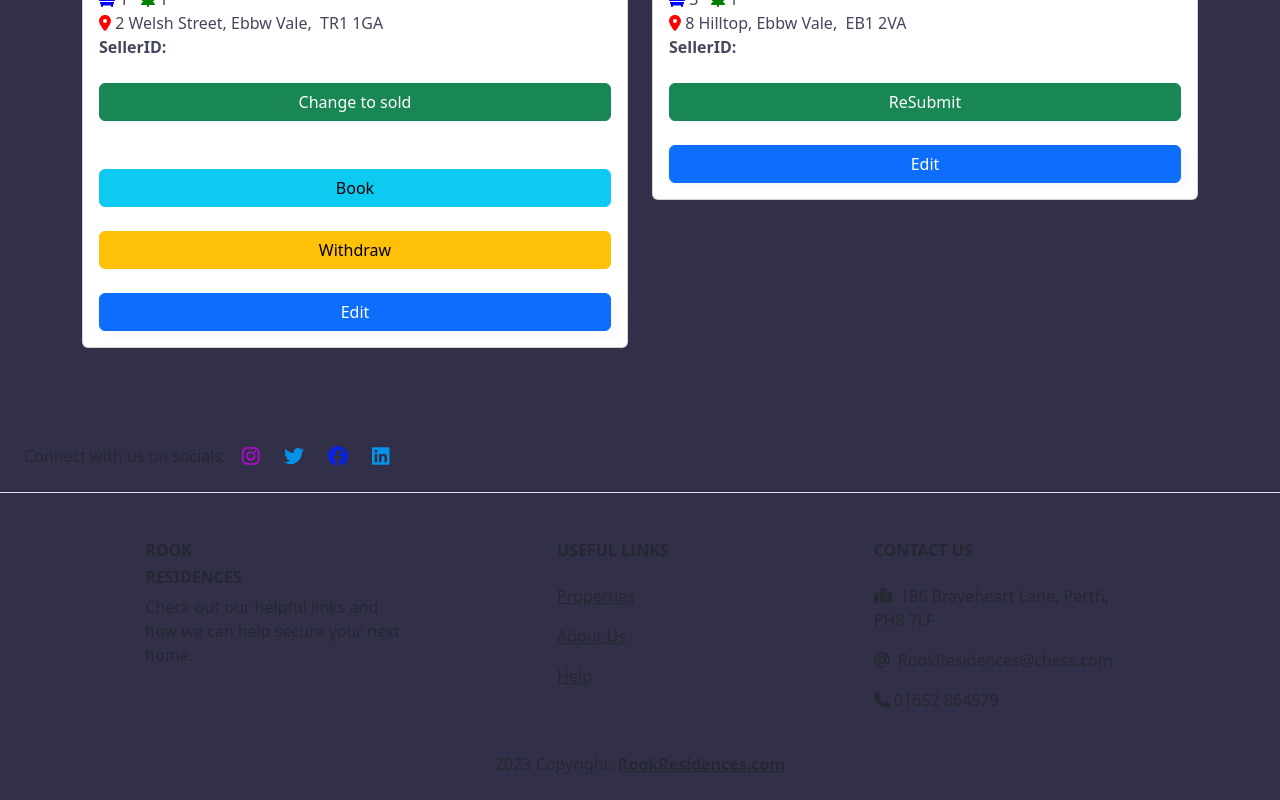
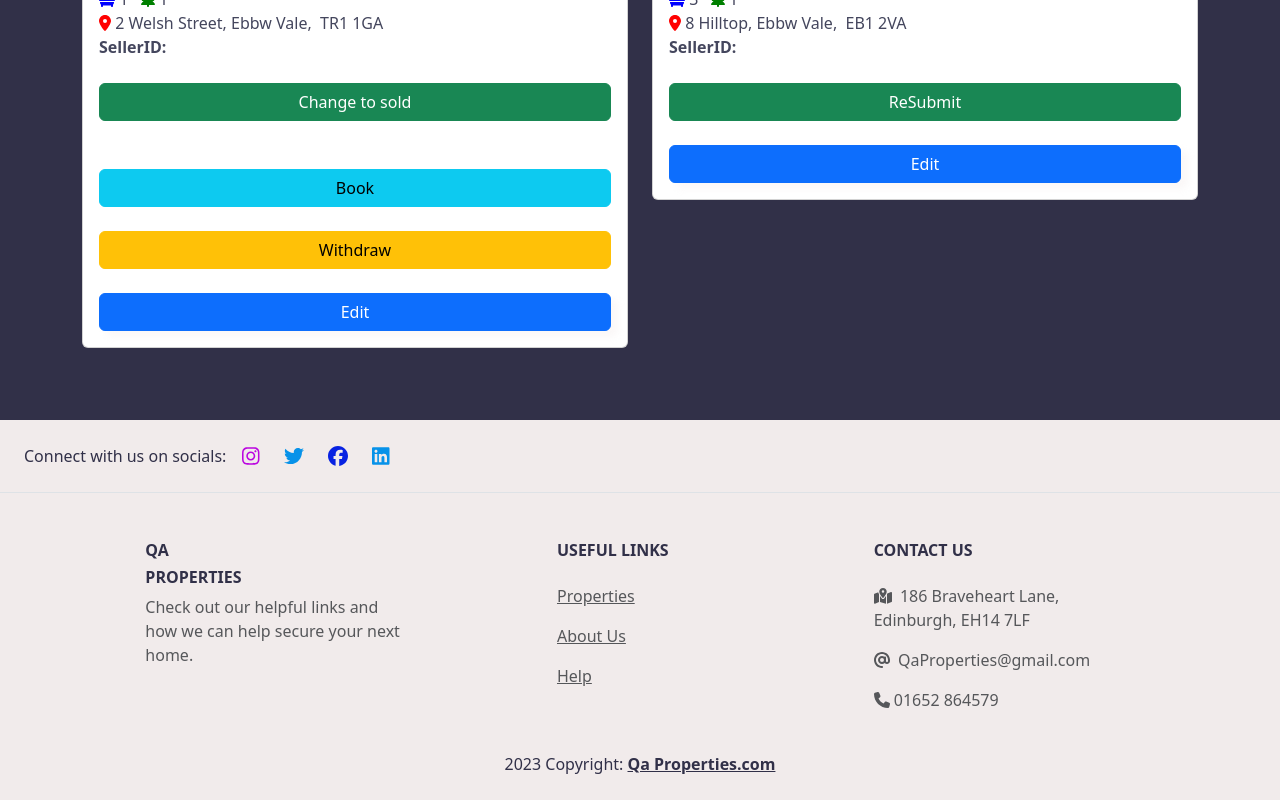
Before and after one commit to LovedeepSaini/PropertyProject, a React (Create React App) app: page /propertysearch in a window 1280 px wide. Shown: the part 718-1518 px from the top of the page. Built offline with nearby package versions, Linux system fonts and the light colour scheme; data requests are answered from the project's data file.

Commit message:
added completed footer

```diff
--- a/src/components/Footer.js
+++ b/src/components/Footer.js
@@ -5,10 +5,10 @@ import{faInstagram, faFacebook, faLinkedin , faTwitter} from "@fortawesome/free-
 const Footer = () => {
     return (
         <>
-<footer class="text-center text-lg-start bg-body-info text-muted">
+<footer class="text-center text-lg-start bg-body-info text-muted" style={{ backgroundColor: "rgb(241, 235, 235)" }}>
 <section class="d-flex justify-content-between p-4 border-bottom">
   <div class="d-flex align-items-center">
-    <span class="me-3">Connect with us on socials:</span>
+    <span class="me-3"  style={{ color: "#313048" }}>Connect with us on socials:</span>
 
     <a href="" class="me-4 text-reset fa-lg">
       <FontAwesomeIcon icon={faInstagram} style={{ color: "#bb06e0" }} />
@@ -30,11 +30,11 @@ const Footer = () => {
     <div class="container text-center text-md-start mt-5">
       <div class="row mt-3">
         <div class="col-md-3 col-lg-4 col-xl-3 mx-auto mb-4">
-          <h6 class="text-uppercase fw-bold mb-2">
-          Rook
+          <h6 class="text-uppercase fw-bold mb-2" style={{ color: "#313048" }}>
+          QA
           </h6>
-          <h6 class="text-uppercase fw-bold mb-2">
-         Residences
+          <h6 class="text-uppercase fw-bold mb-2" style={{ color: "#313048" }}>
+         Properties
           </h6>
           <p>
             Check out our helpful links and how we can help secure your next home.
@@ -42,7 +42,7 @@ const Footer = () => {
         </div>
 
         <div class="col-md-3 col-lg-2 col-xl-2 mx-auto mb-4">
-          <h6 class="text-uppercase fw-bold mb-4">
+          <h6 class="text-uppercase fw-bold mb-4" style={{ color: "#313048" }}>
             Useful links
           </h6>
           <p>
@@ -54,15 +54,15 @@ const Footer = () => {
             <a href="#!" class="text-reset">About Us</a>
           </p>
           <p>
-            <a href="#!" class="text-reset">Help</a>
+            <a href="#!" class="text-reset text-white">Help</a>
           </p>
         </div>
 
         <div class="col-md-4 col-lg-3 col-xl-3 mx-auto mb-md-0 mb-4">
-          <h6 class="text-uppercase fw-bold mb-4">Contact Us</h6>
-          <p class="fasme-3"> <FontAwesomeIcon icon={faMapLocationDot}/> &nbsp;186 Braveheart Lane, Perth, PH8 7LF</p>
+          <h6 class="text-uppercase fw-bold mb-4" style={{ color: "#313048" }} >Contact Us</h6>
+          <p class="fasme-3"> <FontAwesomeIcon icon={faMapLocationDot}/> &nbsp;186 Braveheart Lane, Edinburgh, EH14 7LF</p>
           <p class="fasme-3"> <FontAwesomeIcon icon={faAt}/>&nbsp;
-          RookResidences@chess.com
+          QaProperties@gmail.com
           </p>
           <p class="fasme-3"> <FontAwesomeIcon icon={faPhone}/>&nbsp;01652 864579</p>
         </div>
@@ -70,9 +70,9 @@ const Footer = () => {
     </div>
   </section>
 
-  <div class="text-center p-4">
+  <div class="text-center p-4"  style={{ color: "#313048" }}>
      2023 Copyright:&nbsp;
-    <a class="text-reset fw-bold">RookResidences.com</a>
+    <a class="text-reset fw-bold"  style={{ color: "#313048" }}>Qa Properties.com</a>
   </div>
 </footer>
 
```
